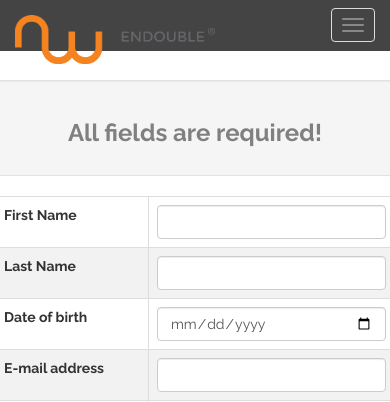
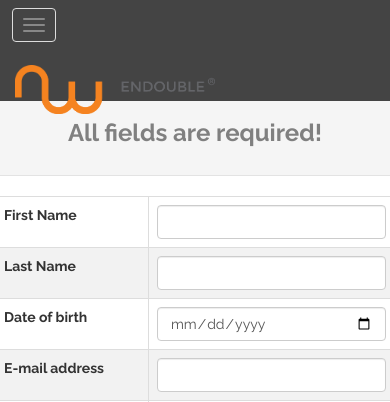
Before and after one commit to parovski/ENDOUBLE-APP, a PHP site: page /apply.php in a window 390 px wide; the page is wider, and only the part inside the window is pictured. Shown: the top 402 px of that part. Run offline with PHP 8.4, Linux system fonts and the light colour scheme; data that the repository does not hold is empty; a stand-in replaces the project's code that opens the database connection.

Commit message:
Update style.css
Navbar on mobile devices go on the left side

```diff
--- a/css/style.css
+++ b/css/style.css
@@ -64,6 +64,11 @@ body{
 	color: #129CF3;
 }
 
+.navbar-default .navbar-toggle{
+	float: left;
+    margin-left: 3%;
+    margin-right: 30%;
+}
 
 .header {
 	margin: -20px;
```
